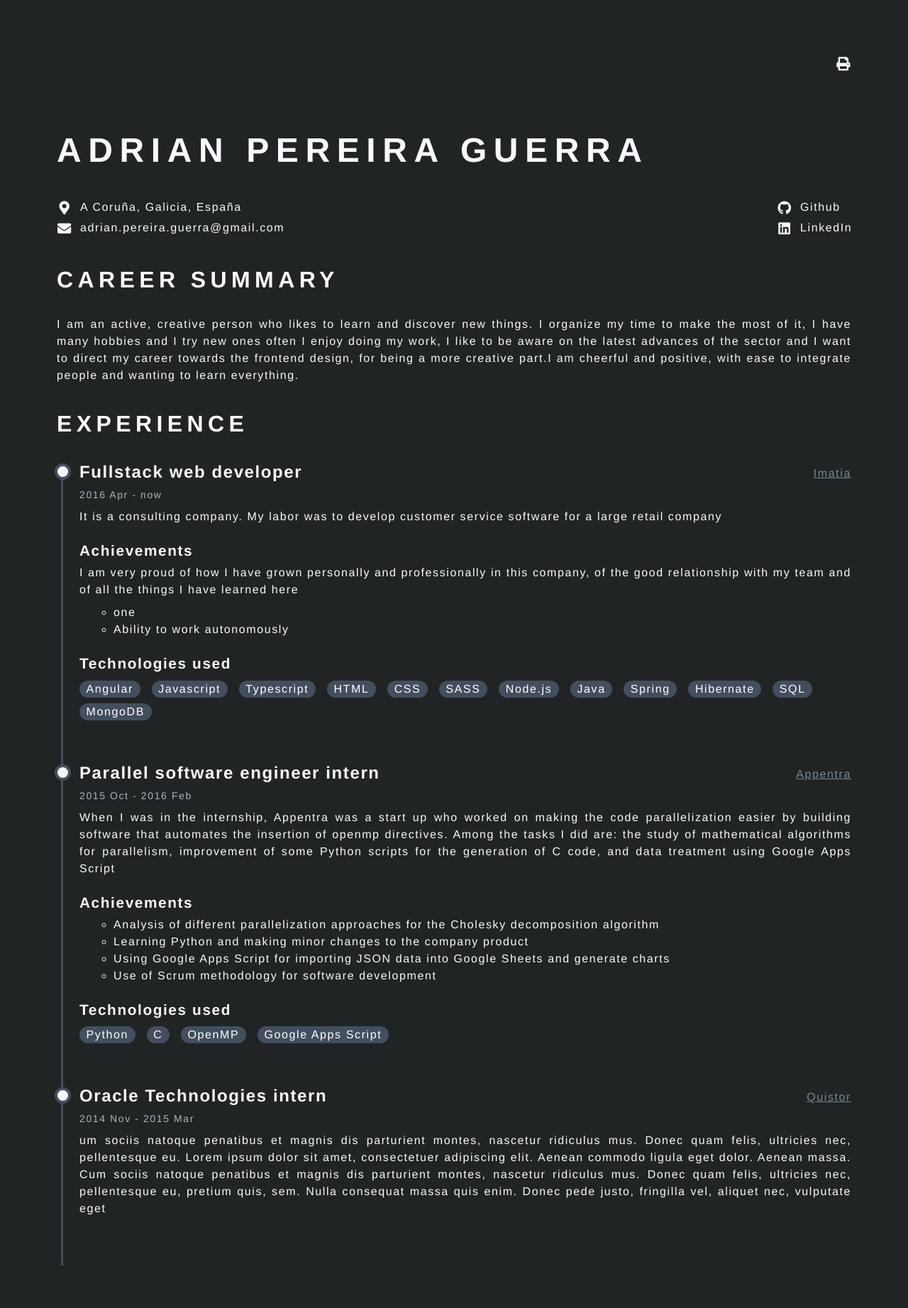
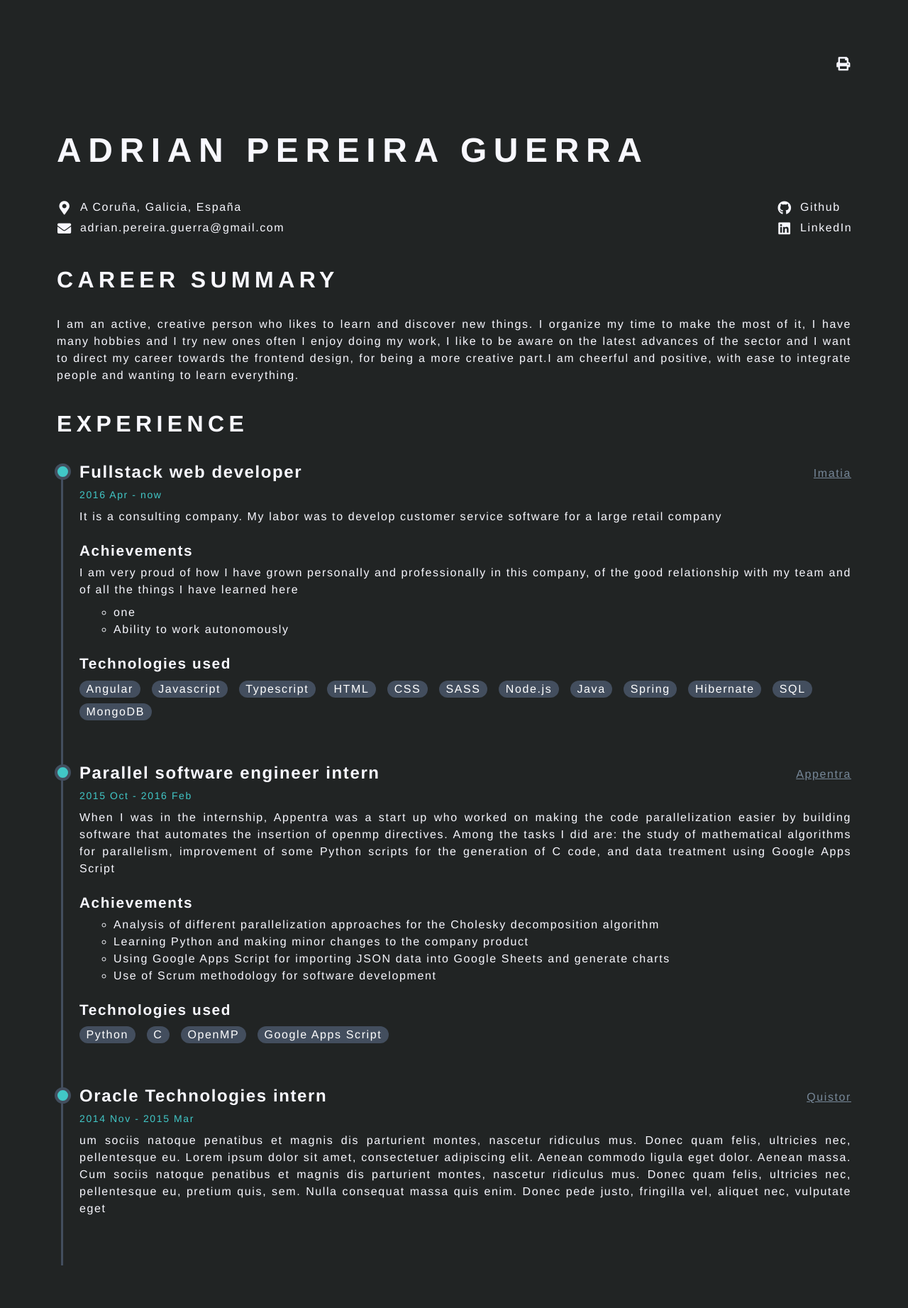
Before and after one commit to adrisons/adrisons.github.io, a Jekyll site: the page built from curriculum.html, in a window 1280 px wide. Shown: the whole page at 71% size. Built offline with Jekyll 4.4.1, drawn with Linux system fonts in a browser that asks for light colours; nearby versions of some CDN libraries.

Commit message:
Add color to cv

```diff
--- a/assets/css/experience.css
+++ b/assets/css/experience.css
@@ -40,7 +40,7 @@
   width: 15px;
   height: 15px;
   border: 4px solid #434e5e;
-  background: #F8F8FF;
+  background: #41c7c7;
   border-radius: 50%;
 }
 .timeline-item .header {
@@ -68,7 +68,7 @@
 
 .timeline-item .position-time {
   font-size: 0.875rem;
-  color: #aab4c3;
+  color: #41c7c7;
 }
 
 .timeline-item .description {
```
Also changed, not shown: 1 other file.
